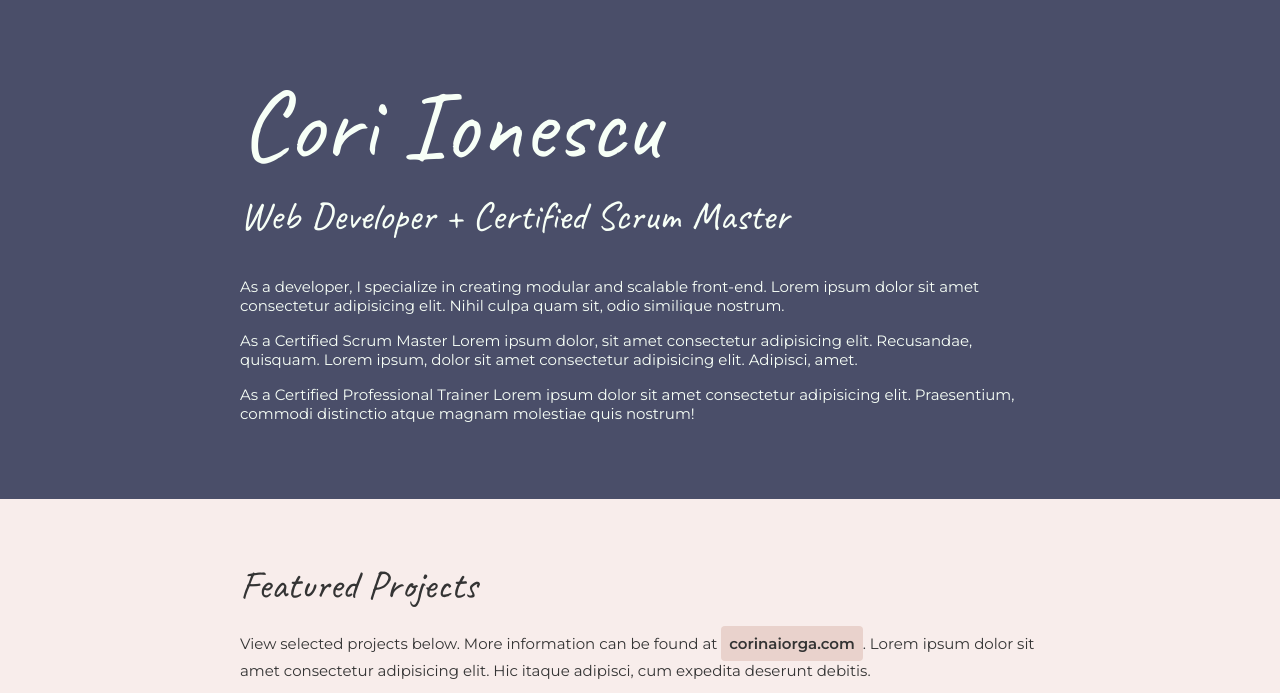
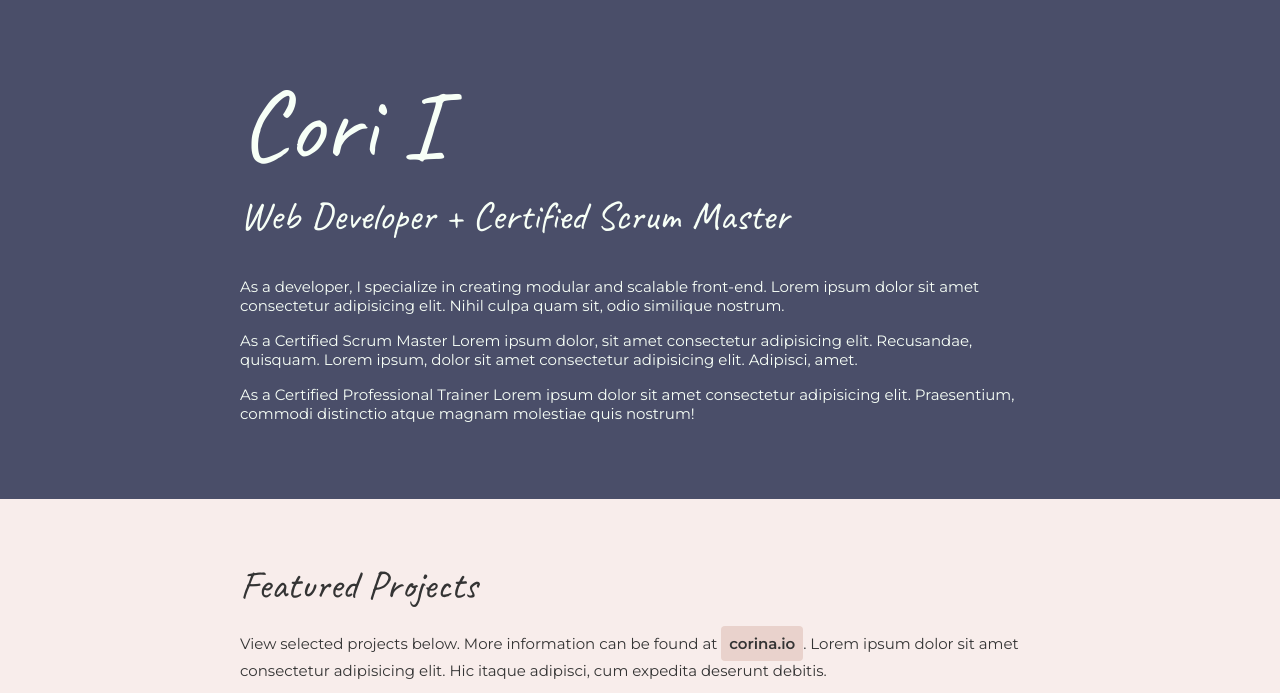
Before and after one commit to agile-cocreator/resume_page, a plain HTML site: page index.html in a window 1280 px wide. Shown: the top 693 px of the page. Drawn offline with Linux system fonts and the light colour scheme; files that its build step writes are made by us from their sources.

Commit message:
Update index.html

```diff
--- a/index.html
+++ b/index.html
@@ -13,7 +13,7 @@
       <header>
         <div class="content-wrap">
 
-          <h1>Cori Ionescu </h1>
+          <h1>Cori I </h1>
           <h2>Web Developer + Certified Scrum Master</h2>
           <br>
           <p>As a developer, I specialize in creating modular and scalable front-end. Lorem ipsum dolor sit amet consectetur adipisicing elit. Nihil culpa quam sit, odio similique nostrum.</p>
@@ -26,7 +26,7 @@
       <section class="projects">
         <div class="content-wrap divider">
           <h2>Featured Projects</h2>
-          <p>View selected projects below. More information can be found at <a class="btn" href="http://corinaiorga.com">corinaiorga.com</a>.  Lorem ipsum dolor sit amet consectetur adipisicing elit. Hic itaque adipisci, cum expedita deserunt debitis.</p>
+          <p>View selected projects below. More information can be found at <a class="btn" href="http://corina.io">corina.io</a>.  Lorem ipsum dolor sit amet consectetur adipisicing elit. Hic itaque adipisci, cum expedita deserunt debitis.</p>
 
           <!-- Project 1 - Copy the whole <section> block to add more projects. -->
           <section class="project-item">
```
